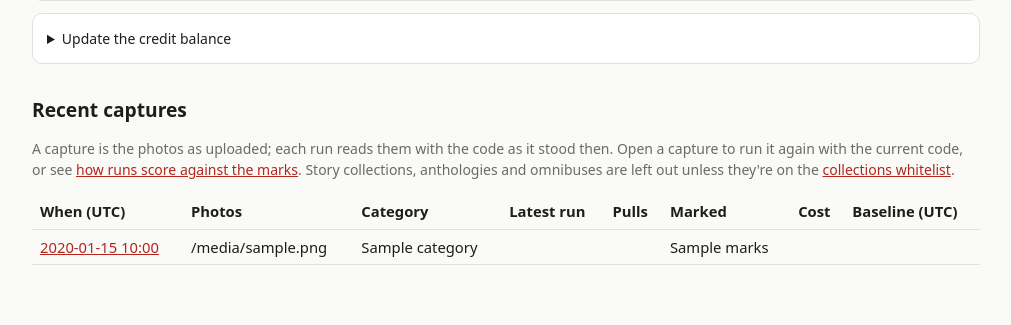
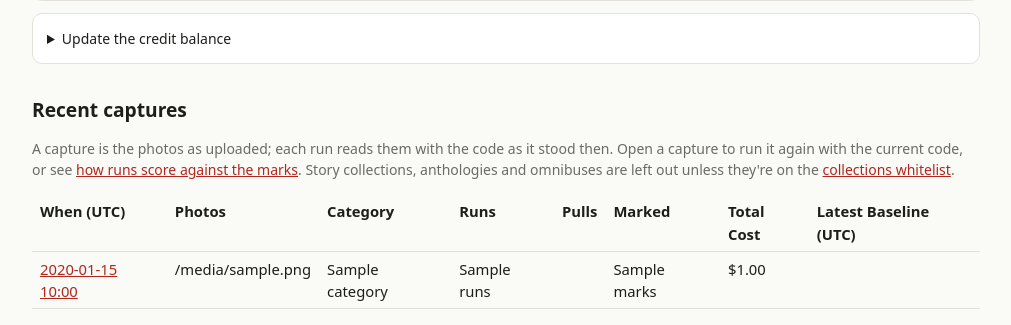
Before and after one commit to mbuchoff/tome-raider, a Flask app: template templates/index.html in a window 1280 px wide. Shown: the part 919-1244 px from the top of the page, without its empty margins (134-1145 px from the left). Before the commit the page ends 1184 px from the top, so only its background shows below. Run offline with Flask 3, Linux system fonts and the light colour scheme; the visitor is signed in with stand-in values (Sample User, id 1); the template is opened without the code that fills it: most values are stand-ins (such as "Sample title", 1, 10 or a date in 2020).

Commit message:
Captures table: Runs (count, plus the latest's status unless done), Total Cost over every run, Latest Baseline
The index gains runs and total_cost; an index from before them is rebuilt on the next scan-page load.

Co-Authored-By: Claude Opus 5.5 <noreply@anthropic.com>

```diff
--- a/app.py
+++ b/app.py
@@ -66,9 +66,9 @@ app.register_blueprint(anthologies_web.bp)
 
 
 def recent_captures(n=25):
-    """The newest captures' summaries, from the index (rebuilt from the store if it's missing)."""
+    """The newest captures' summaries, from the index (rebuilt from the store if it's missing or out of date)."""
     entries = capture_index.read(store).get('captures') or []
-    if not entries and repo.capture_ids(store):
+    if (not entries or any('runs' not in e for e in entries)) and repo.capture_ids(store):      # or from before run counts
         capture_index.rebuild(store)
         entries = capture_index.read(store).get('captures') or []
     return entries[:n]
--- a/shelfscan/index.py
+++ b/shelfscan/index.py
@@ -18,9 +18,11 @@ def summary(store, cid):
     except NotFound: marks = {}
     photos = cap.get('photos') or []
     used = repo.run_photos(cap, run)
+    costs = [r['cost']['spent'] for r in runs if (r.get('cost') or {}).get('spent') is not None]
     return {'id': cid, 'created': cap.get('created'), 'photos': len(photos), 'category': used[0].get('category') if used else None,
             'fingerprint': [p.get('sha256') for p in photos] if all(p.get('sha256') for p in photos) else None,
             'latest_run': {k: run.get(k) for k in RUN_FIELDS} if run else None,
+            'runs': len(runs), 'total_cost': round(sum(costs), 4) if costs else None,
             'marks': sum(1 for m in marks.values() if m.get('verdict'))}
 
 
--- a/templates/index.html
+++ b/templates/index.html
@@ -57,16 +57,16 @@
 <p class="small muted">A capture is the photos as uploaded; each run reads them with the code as it stood then. Open a capture to run it again with the current code, or see <a href="{{ url_for('marks.eval_page') }}">how runs score against the marks</a>. Story collections, anthologies and omnibuses are left out unless they're on the <a href="{{ url_for('collections.page') }}">collections whitelist</a>.</p>
 {% if captures %}
 <div class="scroll"><table>
-  <tr><th>When (UTC)</th><th>Photos</th><th>Category</th><th>Latest run</th><th>Pulls</th><th>Marked</th><th>Cost</th><th>Baseline (UTC)</th></tr>
+  <tr><th>When (UTC)</th><th>Photos</th><th>Category</th><th>Runs</th><th>Pulls</th><th>Marked</th><th>Total Cost</th><th>Latest Baseline (UTC)</th></tr>
   {% for c in captures %}{% set r = c.latest_run or {} %}
   <tr>
     <td><a href="{{ url_for('capture_page', cid=c.id) }}">{{ c.created[:16].replace('T', ' ') }}</a></td>
     <td>{{ c.photos }}</td>
     <td>{{ categories[c.category] if c.category in categories else c.category }}</td>
-    <td class="status {{ r.status }}">{{ r.status or '' }}</td>
+    <td>{{ c.runs }}{% if r.status and r.status != 'done' %} <span class="status {{ r.status }}">(latest {{ r.status }})</span>{% endif %}</td>
     <td>{% if r.pulls is not none %}{{ r.pulls }}{% if r.leads %} + {{ r.leads }} lead{{ 's' if r.leads != 1 }}{% endif %}{% endif %}</td>
     <td>{{ c.marks or '' }}</td>
-    <td>{% if r.cost %}${{ '%.2f' % r.cost.spent }}{% endif %}</td>
+    <td>{% if c.total_cost is not none %}${{ '%.2f' % c.total_cost }}{% endif %}</td>
     <td>{% if is_current_baseline(r.baseline) %}<span title="{{ commit_time(r.baseline) }} UTC, commit {{ r.baseline.sha }}">latest</span>{% elif r.baseline and r.baseline.sha %}<span title="commit {{ r.baseline.sha }}">{{ commit_time(r.baseline) }}</span> (<code class="small">{{ r.baseline.sha[:7] }}</code>){% elif r %}<span class="muted small">before git</span>{% endif %}</td>
   </tr>
   {% endfor %}
```
Also changed, not shown: DESIGN.md (+1 -1 lines), tests/baseline_check.py (+7 -0 lines), tests/store_check.py (+4 -2 lines).
